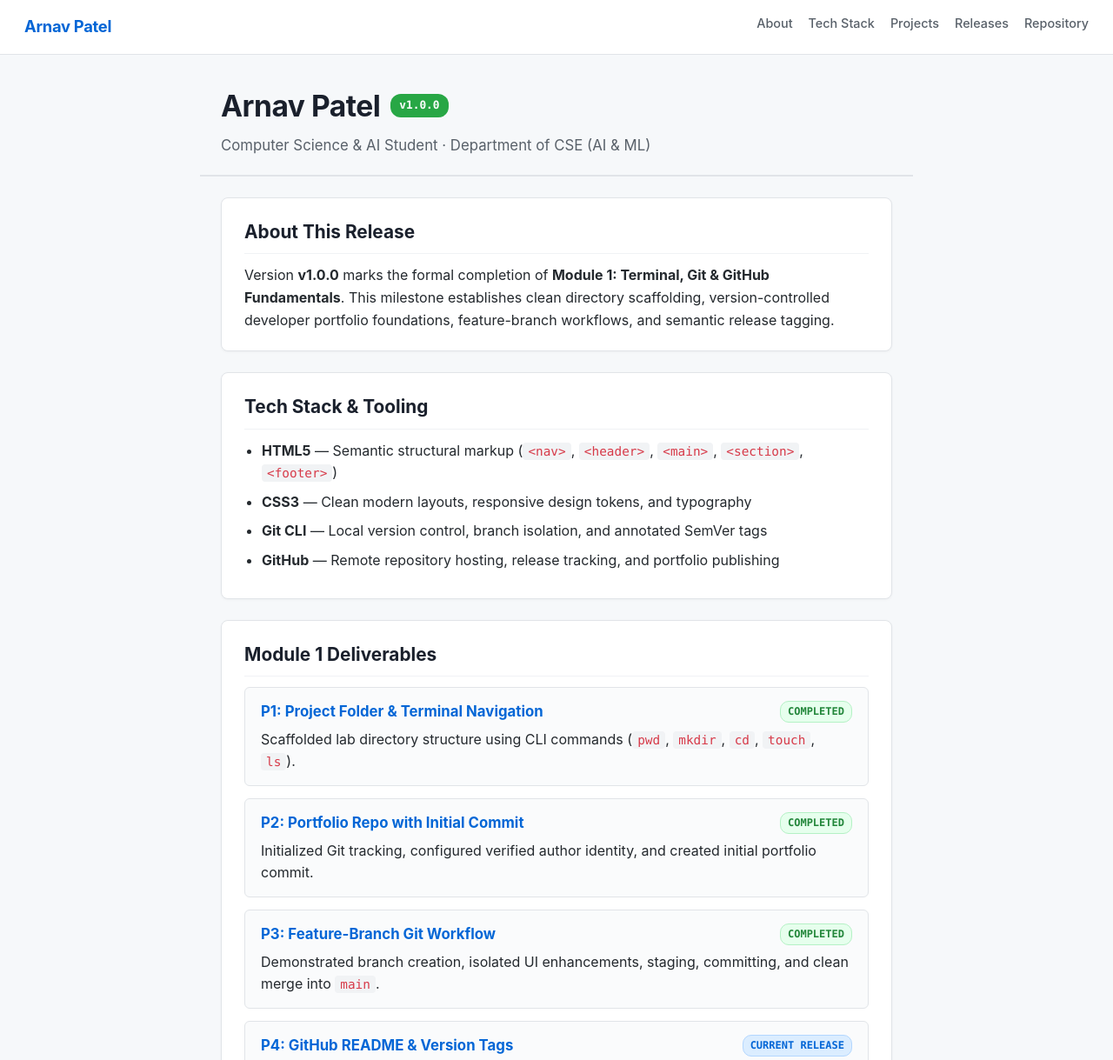
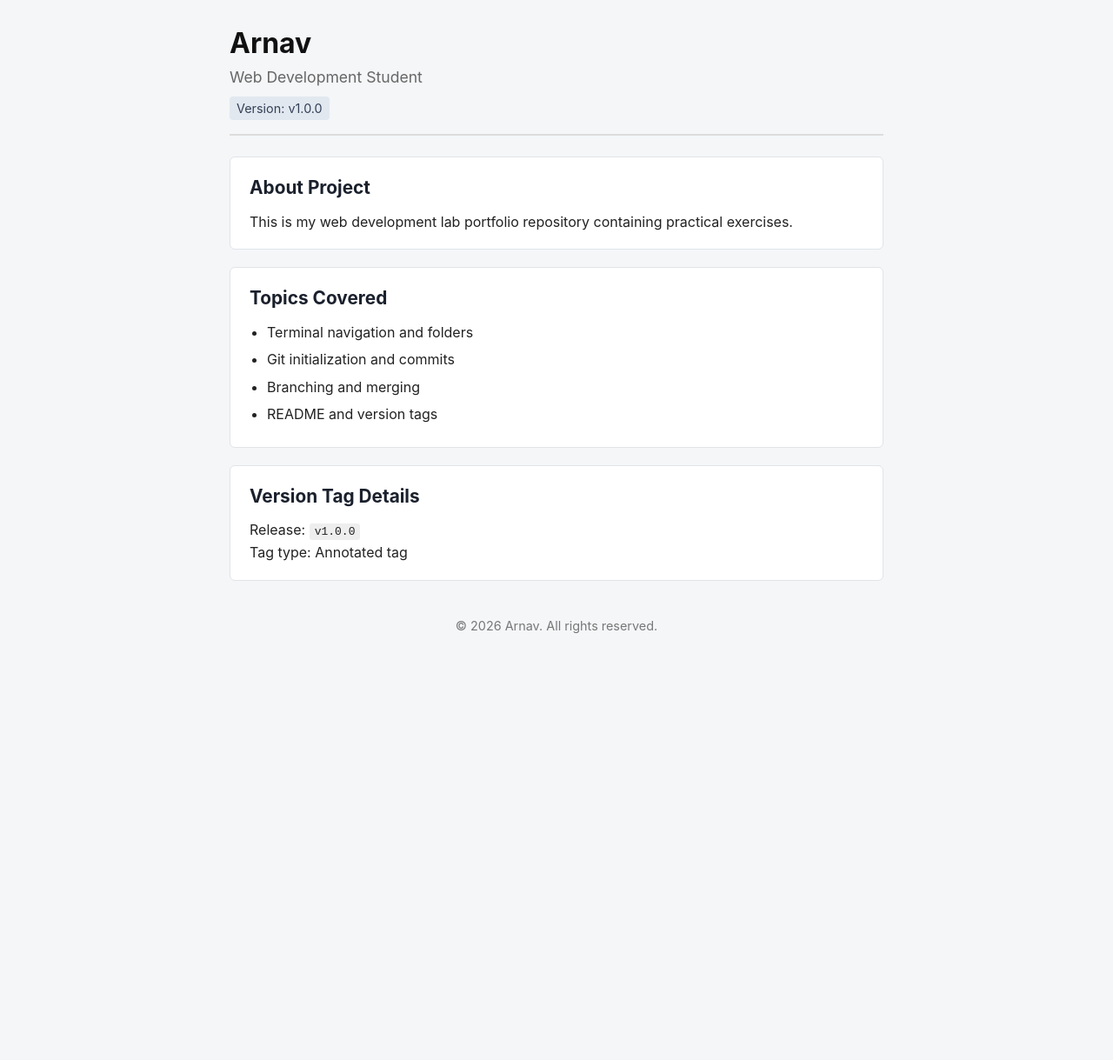
Before and after one commit to XiaoArnav/web-dev-lab, a plain HTML site: page programming-for-web-development-1-laboratory/LAB-1/module-1/P4-readme-and-tags/index.html in a window 1280 px wide. Shown: the top 1219 px of the page at 87% size. After the commit the page ends 800 px from the top, so only its background shows below. Drawn offline with Linux system fonts and the light colour scheme.

Commit message:
feat: simplify problem 4 html and css

```diff
--- a/programming-for-web-development-1-laboratory/LAB-1/module-1/P4-readme-and-tags/index.html
+++ b/programming-for-web-development-1-laboratory/LAB-1/module-1/P4-readme-and-tags/index.html
@@ -3,102 +3,41 @@
 <head>
   <meta charset="UTF-8">
   <meta name="viewport" content="width=device-width, initial-scale=1.0">
-  <title>Developer Portfolio - v1.0.0 Release</title>
+  <title>Developer Portfolio - v1.0.0</title>
   <link rel="stylesheet" href="styles.css">
 </head>
 <body>
-  <nav class="navbar">
-    <div class="logo">Arnav Patel</div>
-    <ul class="nav-links">
-      <li><a href="#about">About</a></li>
-      <li><a href="#tech-stack">Tech Stack</a></li>
-      <li><a href="#projects">Projects</a></li>
-      <li><a href="#releases">Releases</a></li>
-      <li><a href="#repository">Repository</a></li>
-    </ul>
-  </nav>
-
   <header>
-    <div class="header-top">
-      <h1>Arnav Patel</h1>
-      <span class="badge">v1.0.0</span>
-    </div>
-    <p>Computer Science & AI Student · Department of CSE (AI & ML)</p>
+    <h1>Arnav</h1>
+    <p>Web Development Student</p>
+    <span class="version">Version: v1.0.0</span>
   </header>
 
   <main>
-    <section id="about">
-      <h2>About This Release</h2>
-      <p>
-        Version <strong>v1.0.0</strong> marks the formal completion of <strong>Module 1: Terminal, Git & GitHub Fundamentals</strong>.
-        This milestone establishes clean directory scaffolding, version-controlled developer portfolio foundations, feature-branch workflows, and semantic release tagging.
-      </p>
+    <section>
+      <h2>About Project</h2>
+      <p>This is my web development lab portfolio repository containing practical exercises.</p>
     </section>
 
-    <section id="tech-stack">
-      <h2>Tech Stack & Tooling</h2>
-      <ul class="tech-stack">
-        <li><strong>HTML5</strong> — Semantic structural markup (<code>&lt;nav&gt;</code>, <code>&lt;header&gt;</code>, <code>&lt;main&gt;</code>, <code>&lt;section&gt;</code>, <code>&lt;footer&gt;</code>)</li>
-        <li><strong>CSS3</strong> — Clean modern layouts, responsive design tokens, and typography</li>
-        <li><strong>Git CLI</strong> — Local version control, branch isolation, and annotated SemVer tags</li>
-        <li><strong>GitHub</strong> — Remote repository hosting, release tracking, and portfolio publishing</li>
+    <section>
+      <h2>Topics Covered</h2>
+      <ul>
+        <li>Terminal navigation and folders</li>
+        <li>Git initialization and commits</li>
+        <li>Branching and merging</li>
+        <li>README and version tags</li>
       </ul>
     </section>
 
-    <section id="projects">
-      <h2>Module 1 Deliverables</h2>
-      <div class="project-list">
-        <div class="project-card">
-          <div class="card-header">
-            <h3>P1: Project Folder & Terminal Navigation</h3>
-            <span class="status-badge done">Completed</span>
-          </div>
-          <p>Scaffolded lab directory structure using CLI commands (<code>pwd</code>, <code>mkdir</code>, <code>cd</code>, <code>touch</code>, <code>ls</code>).</p>
-        </div>
-        <div class="project-card">
-          <div class="card-header">
-            <h3>P2: Portfolio Repo with Initial Commit</h3>
-            <span class="status-badge done">Completed</span>
-          </div>
-          <p>Initialized Git tracking, configured verified author identity, and created initial portfolio commit.</p>
-        </div>
-        <div class="project-card">
-          <div class="card-header">
-            <h3>P3: Feature-Branch Git Workflow</h3>
-            <span class="status-badge done">Completed</span>
-          </div>
-          <p>Demonstrated branch creation, isolated UI enhancements, staging, committing, and clean merge into <code>main</code>.</p>
-        </div>
-        <div class="project-card">
-          <div class="card-header">
-            <h3>P4: GitHub README & Version Tags</h3>
-            <span class="status-badge current">Current Release</span>
-          </div>
-          <p>Created comprehensive project documentation, release notes, and cut annotated tag <code>v1.0.0</code>.</p>
-        </div>
-      </div>
-    </section>
-
-    <section id="releases">
-      <h2>Release Notes · v1.0.0</h2>
-      <ul class="notes">
-        <li><strong>Tag Name</strong>: <code>v1.0.0</code> (Semantic Versioning)</li>
-        <li><strong>Milestone</strong>: Module 1 — Terminal, Git & GitHub completed</li>
-        <li><strong>Key Deliverables</strong>: 4 practical problem implementations with verified documentation</li>
-        <li><strong>Release Type</strong>: Production Milestone Release</li>
-      </ul>
-    </section>
-
-    <section id="repository">
-      <h2>Repository & Verification</h2>
-      <p>Source Repository: <a href="https://github.com/XiaoArnav/web-dev-lab" target="_blank" rel="noopener noreferrer">github.com/XiaoArnav/web-dev-lab</a></p>
-      <p>Checkout Command: <code>git checkout v1.0.0</code></p>
-      <p>Inspect Tag: <code>git show v1.0.0</code></p>
+    <section>
+      <h2>Version Tag Details</h2>
+      <p>Release: <code>v1.0.0</code></p>
+      <p>Tag type: Annotated tag</p>
     </section>
   </main>
 
   <footer>
-    <p>&copy; 2026 Arnav Patel · Programming for Web Development - I Laboratory | Release <code>v1.0.0</code></p>
+    <p>&copy; 2026 Arnav. All rights reserved.</p>
   </footer>
 </body>
 </html>
--- a/programming-for-web-development-1-laboratory/LAB-1/module-1/P4-readme-and-tags/styles.css
+++ b/programming-for-web-development-1-laboratory/LAB-1/module-1/P4-readme-and-tags/styles.css
@@ -7,103 +7,51 @@
 body {
   font-family: -apple-system, BlinkMacSystemFont, "Segoe UI", Roboto, sans-serif;
   line-height: 1.6;
-  background-color: #f6f8fa;
-  color: #24292e;
-}
-
-.navbar {
-  display: flex;
-  justify-content: space-between;
-  align-items: center;
-  background: #ffffff;
-  padding: 14px 28px;
-  border-bottom: 1px solid #e1e4e8;
-  position: sticky;
-  top: 0;
-  z-index: 100;
-}
-
-.logo {
-  font-size: 1.15rem;
-  font-weight: 700;
-  color: #0366d6;
-  letter-spacing: -0.3px;
-}
-
-.nav-links {
-  display: flex;
-  list-style: none;
-  gap: 18px;
-}
-
-.nav-links a {
-  text-decoration: none;
-  color: #586069;
-  font-size: 0.9rem;
-  font-weight: 500;
-  transition: color 0.15s ease;
-}
-
-.nav-links a:hover {
-  color: #0366d6;
+  background-color: #f4f6f8;
+  color: #222;
+  padding: 24px;
+  max-width: 800px;
+  margin: 0 auto;
 }
 
 header {
-  max-width: 820px;
-  margin: 0 auto;
-  padding: 32px 24px 20px;
-  border-bottom: 2px solid #e1e4e8;
+  border-bottom: 2px solid #ddd;
+  padding-bottom: 16px;
+  margin-bottom: 24px;
 }
 
-.header-top {
-  display: flex;
-  align-items: center;
-  gap: 12px;
-}
-
-.header-top h1 {
-  font-size: 2.1rem;
-  color: #1a202c;
-  letter-spacing: -0.5px;
-}
-
-.badge {
-  background-color: #28a745;
-  color: #ffffff;
-  font-size: 0.8rem;
-  font-weight: 700;
-  padding: 3px 10px;
-  border-radius: 12px;
-  font-family: ui-monospace, SFMono-Regular, Menlo, monospace;
+header h1 {
+  font-size: 2rem;
+  color: #111;
 }
 
 header p {
-  color: #586069;
-  font-size: 1.05rem;
-  margin-top: 6px;
+  color: #666;
+  font-size: 1.1rem;
 }
 
-main {
-  max-width: 820px;
-  margin: 0 auto;
-  padding: 24px;
+.version {
+  display: inline-block;
+  margin-top: 8px;
+  background-color: #e2e8f0;
+  color: #334155;
+  padding: 2px 8px;
+  border-radius: 4px;
+  font-size: 0.9rem;
 }
 
 section {
-  background: #ffffff;
+  background: #fff;
   border: 1px solid #e1e4e8;
-  border-radius: 8px;
-  padding: 22px 26px;
-  margin-bottom: 24px;
-  box-shadow: 0 1px 3px rgba(0, 0, 0, 0.04);
+  border-radius: 6px;
+  padding: 18px 22px;
+  margin-bottom: 20px;
 }
 
 section h2 {
   font-size: 1.3rem;
-  margin-bottom: 12px;
+  margin-bottom: 10px;
   color: #1a202c;
-  border-bottom: 1px solid #f0f2f5;
-  padding-bottom: 8px;
 }
 
 ul {
@@ -111,100 +59,18 @@ ul {
 }
 
 li {
-  margin-bottom: 8px;
-}
-
-.project-list {
-  display: flex;
-  flex-direction: column;
-  gap: 14px;
-  margin-top: 10px;
-}
-
-.project-card {
-  border: 1px solid #e1e4e8;
-  border-radius: 6px;
-  padding: 14px 18px;
-  background: #fafbfc;
-  transition: border-color 0.15s ease, background-color 0.15s ease;
-}
-
-.project-card:hover {
-  border-color: #0366d6;
-  background: #ffffff;
-}
-
-.card-header {
-  display: flex;
-  justify-content: space-between;
-  align-items: center;
   margin-bottom: 6px;
 }
 
-.project-card h3 {
-  font-size: 1.05rem;
-  color: #0366d6;
-}
-
-.status-badge {
-  font-size: 0.75rem;
-  font-weight: 600;
-  padding: 2px 8px;
-  border-radius: 10px;
-  text-transform: uppercase;
-  font-family: ui-monospace, SFMono-Regular, Menlo, monospace;
-}
-
-.status-badge.done {
-  background-color: #e6ffed;
-  color: #22863a;
-  border: 1px solid #b4f1c5;
-}
-
-.status-badge.current {
-  background-color: #dbedff;
-  color: #0366d6;
-  border: 1px solid #b3d7ff;
-}
-
 code {
-  background-color: #f1f3f5;
-  color: #d73a49;
+  background: #eee;
   padding: 2px 6px;
-  border-radius: 4px;
-  font-size: 0.9em;
-  font-family: ui-monospace, SFMono-Regular, Menlo, monospace;
-}
-
-a {
-  color: #0366d6;
-  text-decoration: none;
-  font-weight: 500;
-}
-
-a:hover {
-  text-decoration: underline;
+  border-radius: 3px;
 }
 
 footer {
   text-align: center;
-  padding: 36px 20px 48px;
-  color: #6a737d;
+  margin-top: 40px;
+  color: #777;
   font-size: 0.9rem;
-  border-top: 1px solid #e1e4e8;
 }
-
-@media (max-width: 640px) {
-  .navbar {
-    flex-direction: column;
-    gap: 10px;
-    padding: 12px 16px;
-  }
-  .nav-links {
-    gap: 12px;
-    font-size: 0.85rem;
-  }
-  .header-top h1 {
-    font-size: 1.7rem;
-  }
-}
```
